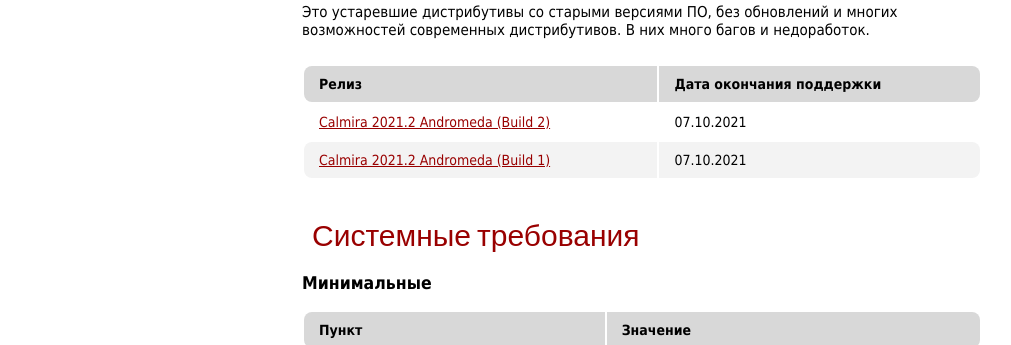
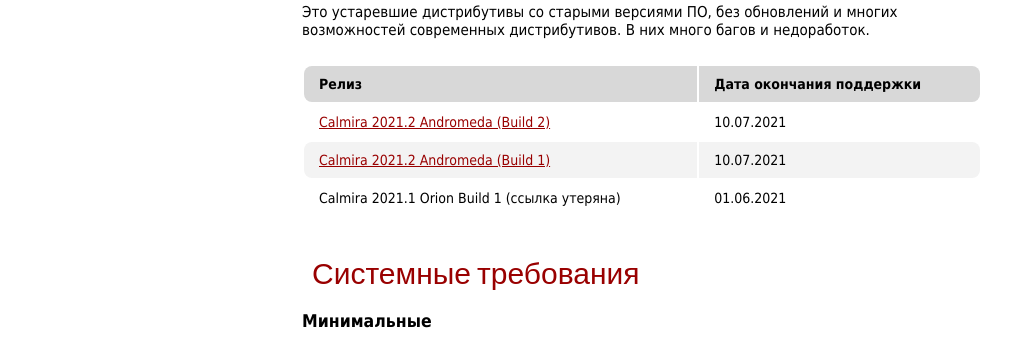
Before and after one commit to CalmiraLinux/test-page, a plain HTML site: page download.html in a window 1280 px wide. Shown: the part 792-1137 px from the top of the page, without its empty margins (138-1149 px from the left). Drawn offline with nearby package versions, Linux system fonts and the light colour scheme.

Commit message:
Добавление информации о Calmira 2021.1, фикс дат неподдерживаемых версий

```diff
--- a/download.html
+++ b/download.html
@@ -98,7 +98,7 @@
 							<a href="https://github.com/CalmiraLinux/CalmiraLinux/releases/download/2021.2.1/Calmira_2021.2_build2.sqsh">Calmira 2021.2 Andromeda (Build 2)</a>
 						</td>
 						<td>
-							07.10.2021
+							10.07.2021
 						</td>
 					</tr>
 					<tr>
@@ -106,9 +106,15 @@
 							<a href="https://github.com/CalmiraLinux/CalmiraLinux/releases/download/2021.2/calmira_2021.2_build1.sqsh">Calmira 2021.2 Andromeda (Build 1)</a>
 						</td>
 						<td>
-							07.10.2021
+							10.07.2021
 						</td>
 					</tr>
+					<tr>
+						<td>
+							Calmira 2021.1 Orion Build 1 (ссылка утеряна)
+						</td>
+						<td>
+							01.06.2021
 				</tbody>
 			</table>
 
```
